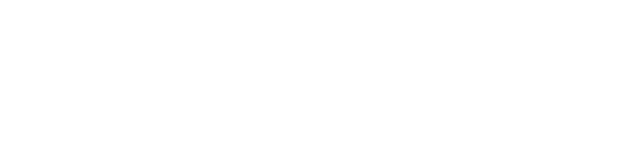
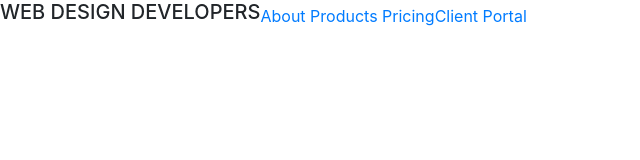
Before and after one commit to ericksen-github/pricing_page, a website built with webpack: page dist/index.html in a window 1280 px wide. Shown: the whole page, without its empty margins (0-640 px from the left). Built offline with nearby package versions, Linux system fonts and the light colour scheme.

Commit message:
Added some basic nav info at top.

```diff
--- a/dist/index.html
+++ b/dist/index.html
@@ -12,6 +12,16 @@
     />
   </head>
   <body>
+    <div class="d-flex flex-column flex-md-row align-items-center">
+      <h5>WEB DESIGN DEVELOPERS</h5>
+      <nav>
+        <a href="#">About</a>
+        <a href="#">Products</a>
+        <a href="#">Pricing</a>
+      </nav>
+      <a href="#">Client Portal</a>
+    </div>
+
     <script
       src="https://code.jquery.com/jquery-3.3.1.slim.min.js"
       integrity="sha384-q8i/X+965DzO0rT7abK41JStQIAqVgRVzpbzo5smXKp4YfRvH+8abtTE1Pi6jizo"
```
